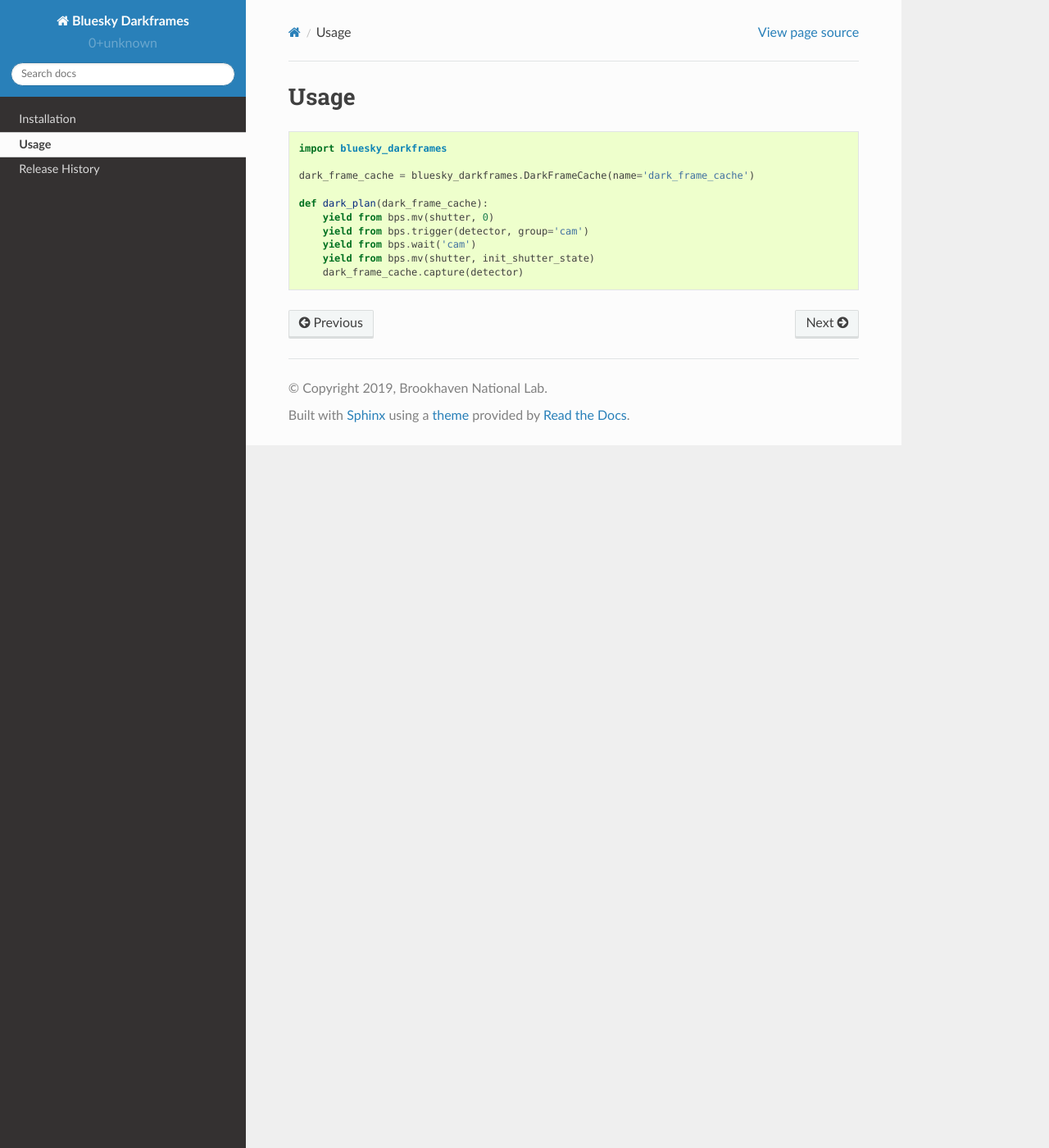
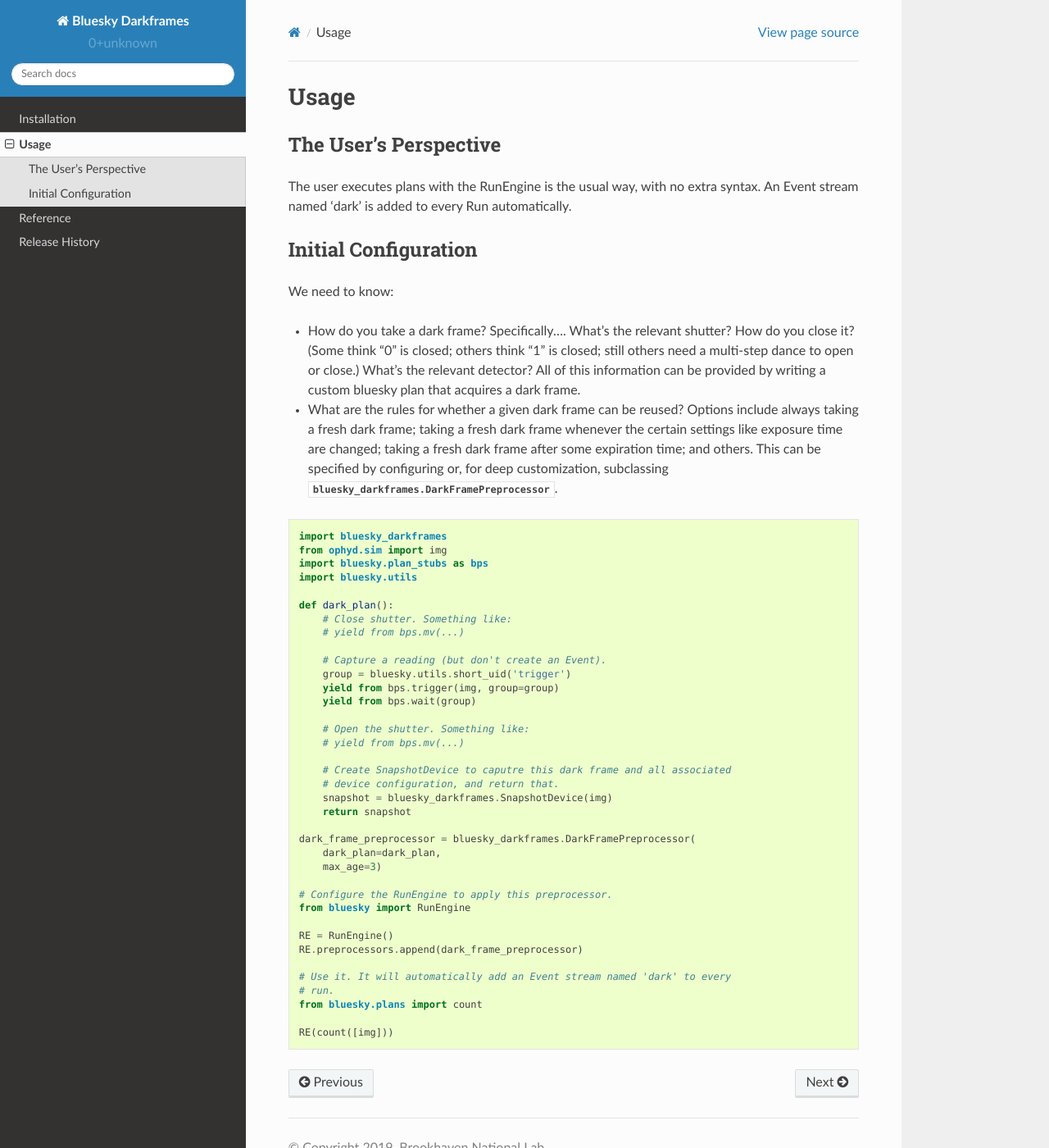
Before and after one commit to bluesky/bluesky-darkframes, a Sphinx documentation site: the page built from docs/source/usage.rst, in a window 1280 px wide and 1400 px high. Shown: the whole window at 82% size. Built offline with Sphinx 7.4.7 and the Read the Docs theme 2.0.0, drawn with Linux system fonts in a browser that asks for light colours.

Commit message:
Add a test and some docs.

```diff
--- a/docs/source/index.rst
+++ b/docs/source/index.rst
@@ -11,4 +11,5 @@
 
    installation
    usage
+   reference
    release-history
--- a/docs/source/usage.rst
+++ b/docs/source/usage.rst
@@ -2,15 +2,65 @@
 Usage
 =====
 
+The User's Perspective
+----------------------
+
+The user executes plans with the RunEngine is the usual way, with no extra
+syntax. An Event stream named 'dark' is added to every Run automatically.
+
+Initial Configuration
+---------------------
+
+We need to know:
+
+* How do you take a dark frame? Specifically.... What's the relevant shutter?
+  How do you close it? (Some think "0" is closed; others think "1" is closed;
+  still others need a multi-step dance to open or close.) What's the relevant
+  detector? All of this information can be provided by writing a custom bluesky
+  plan that acquires a dark frame.
+* What are the rules for whether a given dark frame can be reused? Options
+  include always taking a fresh dark frame; taking a fresh dark frame whenever
+  the certain settings like exposure time are changed; taking a fresh dark
+  frame after some expiration time; and others.
+  This can be specified by configuring or, for deep customization, subclassing
+  :class:`bluesky_darkframes.DarkFramePreprocessor`.
+
 .. code-block:: python
 
-    import bluesky_darkframes
+   import bluesky_darkframes
+   from ophyd.sim import img
+   import bluesky.plan_stubs as bps
+   import bluesky.utils
 
-    dark_frame_cache = bluesky_darkframes.DarkFrameCache(name='dark_frame_cache')
+   def dark_plan():
+       # Close shutter. Something like:
+       # yield from bps.mv(...)
 
-    def dark_plan(dark_frame_cache):
-        yield from bps.mv(shutter, 0)
-        yield from bps.trigger(detector, group='cam')
-        yield from bps.wait('cam')
-        yield from bps.mv(shutter, init_shutter_state)
-        dark_frame_cache.capture(detector)
+       # Capture a reading (but don't create an Event).
+       group = bluesky.utils.short_uid('trigger')
+       yield from bps.trigger(img, group=group)
+       yield from bps.wait(group)
+
+       # Open the shutter. Something like:
+       # yield from bps.mv(...)
+
+       # Create SnapshotDevice to caputre this dark frame and all associated
+       # device configuration, and return that.
+       snapshot = bluesky_darkframes.SnapshotDevice(img)
+       return snapshot
+
+   dark_frame_preprocessor = bluesky_darkframes.DarkFramePreprocessor(
+       dark_plan=dark_plan,
+       max_age=3)
+
+   # Configure the RunEngine to apply this preprocessor.
+   from bluesky import RunEngine
+
+   RE = RunEngine()
+   RE.preprocessors.append(dark_frame_preprocessor)
+
+   # Use it. It will automatically add an Event stream named 'dark' to every
+   # run.
+   from bluesky.plans import count
+
+   RE(count([img]))
```
Also changed, not shown: bluesky_darkframes/__init__.py (+7 -3 lines), docs/source/reference.rst (added, +8 -0 lines), 4 other files.
